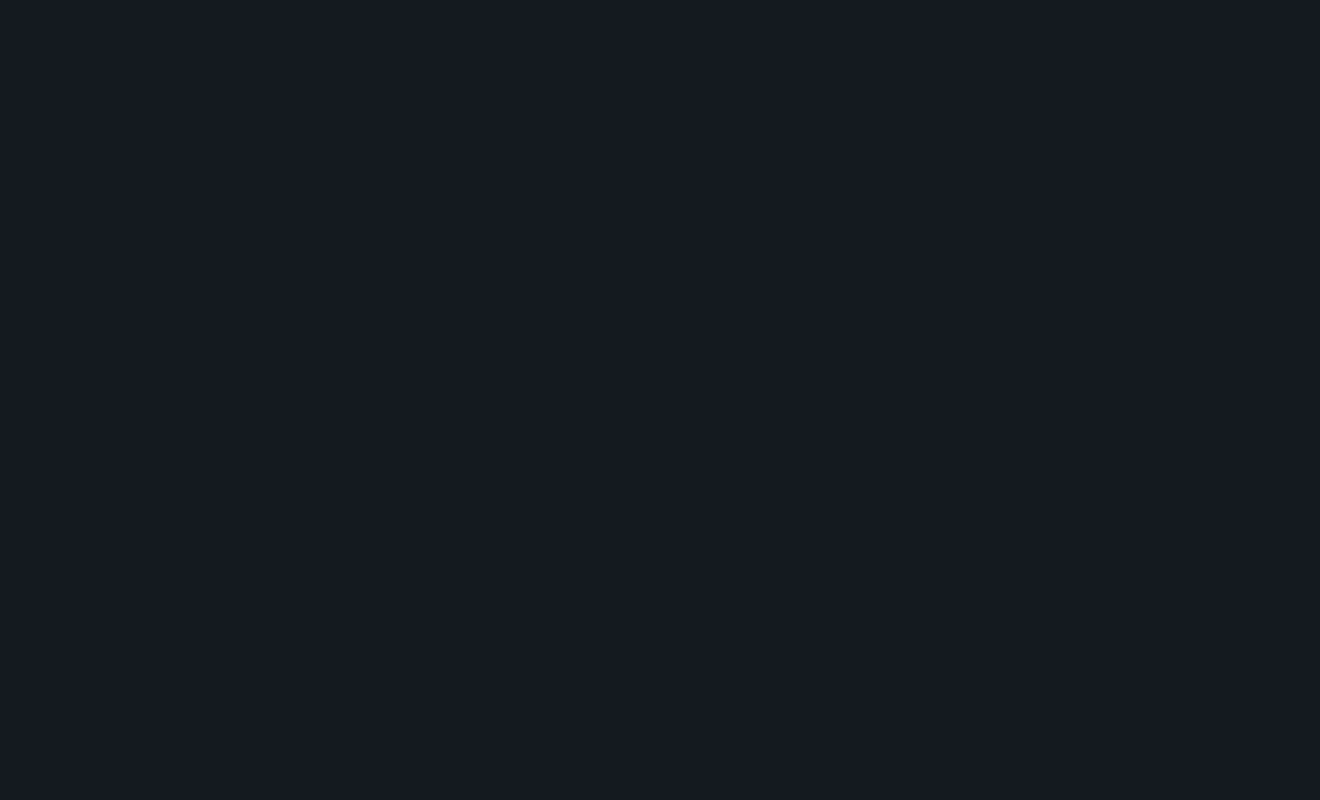
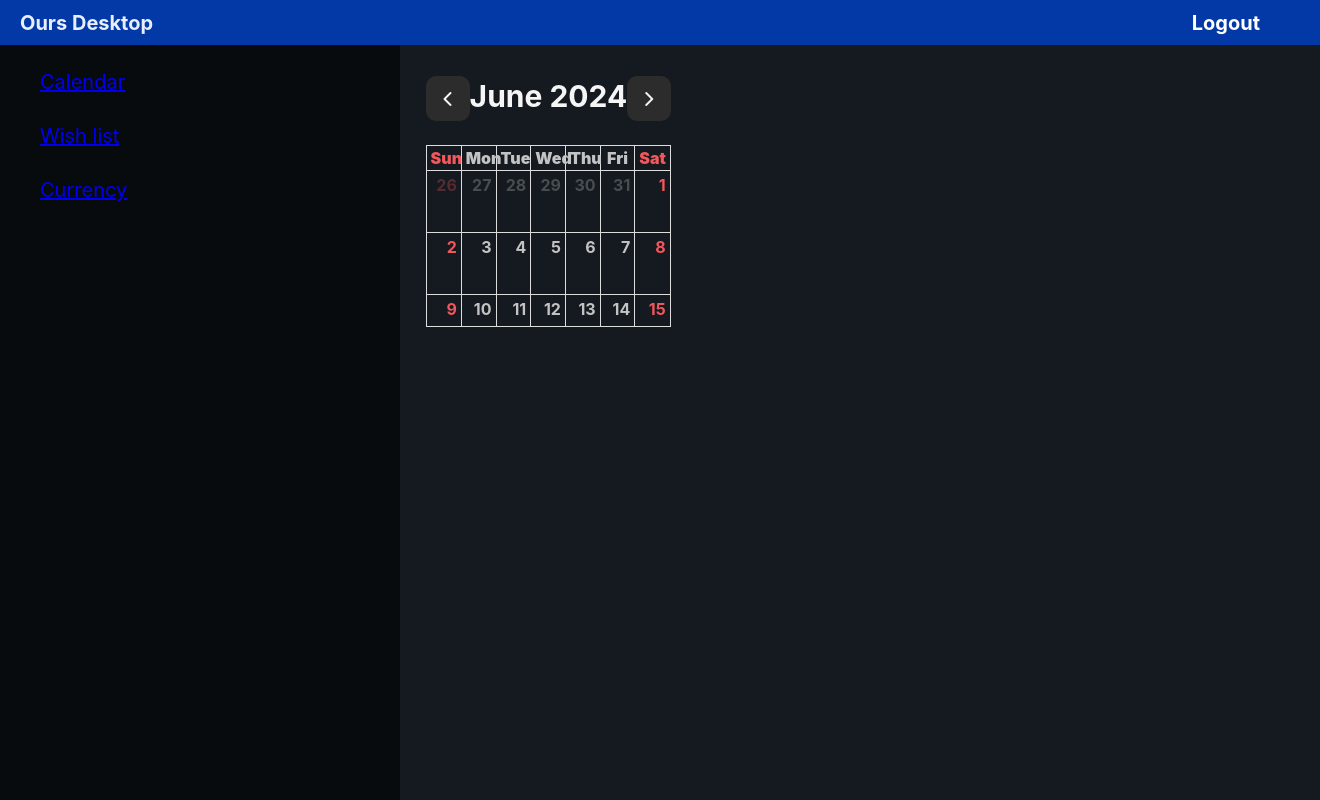
Before and after one commit to ahnGlenn/schedule, a React (Create React App) app in the folder src/front/: page /main/calendar in a window 1280 px wide. Before the commit this address had no page. Shown: the whole page, 1320 px wide, since content can reach past the window. Built offline with nearby package versions, Linux system fonts and the light colour scheme; no server answers.

Commit message:
dev : 레프트 메뉴 클릭 시 페이지 이동

```diff
--- a/src/front/src/App.js
+++ b/src/front/src/App.js
@@ -6,18 +6,19 @@ import { BrowserRouter as Router, Route, Routes } from 'react-router-dom';
 
 import LoginPage from './pages/Login/LoginPage'
 import MainPage from "./pages/Main/MainPage";
+import Calendar from "./pages/Main/calendar";
 
 function App() {
   return (
     /*<Provider store={store} >*/
       <div className="App">
-        <Router>
-          <Routes>
-            <Route path="/" element={<LoginPage />} />
-            <Route path="/LoginPage" element={<LoginPage />} />
-            <Route path="/MainPage" element={<MainPage />} />
-          </Routes>
-        </Router>
+          <Router>
+              <Routes>
+                  <Route path="/" element={<LoginPage />} />
+                  <Route path="/login" element={<LoginPage />} />
+                  <Route path="/main/*" element={<MainPage />} />
+              </Routes>
+          </Router>
       </div>
     /*</Provider>*/
   );
--- a/src/front/src/pages/Login/LoginPage.css
+++ b/src/front/src/pages/Login/LoginPage.css
@@ -171,9 +171,7 @@ body {
 
     margin-bottom: 30px;
 }
-.nav-menu ul li:hover {
-    color: #fff;
-}
+
 .contentCp {
     flex: 1;
     display: flex; /* 나머지 컴포넌트를 가로로 배치 */
--- a/src/front/src/pages/Login/LoginPage.js
+++ b/src/front/src/pages/Login/LoginPage.js
@@ -28,7 +28,7 @@ function LoginPage() {
 
             // 서버에서 "LOGIN_SUCCESS"를 받았을 때 페이지 이동
             if (loginApi.data === 'LOGIN_SUCCESS') {
-                navigate('/MainPage');
+                navigate('/main/calendar');
             } else {
                 alert("Not exist login Information.");
             }
--- a/src/front/src/pages/Main/MainPage.js
+++ b/src/front/src/pages/Main/MainPage.js
@@ -4,7 +4,7 @@ import React, {useEffect, useState} from "react";
 import Currency from "../../components/Currency/Currency";
 import Map from "../Main/map";
 import LeftMenu from "./left";
-
+import { Routes, Route } from 'react-router-dom';
 /********************************
  MainPage after success login
  ********************************/
@@ -74,21 +74,16 @@ function MainPage() {
                     <LeftMenu/>
                 </div>
                 <div className="contentCp">
-                    <div className="calendarCp">
-                        <div className="inner_calendarCp">
-                            <Calendar scheduleData={scheduleData} fetchScheduleData={fetchScheduleData}/>
-                        </div>
-                    </div>
-                    <div className="mapCp">
-                        <Map wishListData={wishListData} fetchWishListData={fetchWishListData}/>
-                    </div>
-                    <div className="exRateCp">
-                        <Currency/>
-                    </div>
+                    <Routes>
+                        <Route path="calendar" element={<Calendar scheduleData={scheduleData} fetchScheduleData={fetchScheduleData} />} />
+                        <Route path="map" element={<Map wishListData={wishListData} fetchWishListData={fetchWishListData} />} />
+                        <Route path="currency" element={<Currency />} />
+                        {/* Add other routes here as needed */}
+                    </Routes>
                 </div>
             </div>
         </div>
     );
 }
 
-export default MainPage
+export default MainPage;
--- a/src/front/src/pages/Main/left.jsx
+++ b/src/front/src/pages/Main/left.jsx
@@ -1,32 +1,30 @@
 import { Link, useNavigate } from 'react-router-dom';
+import Calendar from "./calendar";
 
-function LeftMenu(){
-
-    const navigate = useNavigate(); // useNavigate 훅 사용
-
-    // -----------------------------
-    // logout
-    // -----------------------------
+function LeftMenu() {
     const handleLogout = () => {
-        alert("are you sure?");
+        alert("Are you sure?");
     }
 
-    return(
+    const navigate = useNavigate();
+    const handleRefreshPage = (event) => {
+    // 아래 새로고침 안하고 일반 링크태그로 이동시 map api중복호출이므로 새로고침 안할 시 지도안보임.
+        event.preventDefault(); // 링크의 기본 동작(페이지 이동)을 막습니다.
+        navigate('/main/map', { replace: true }); // '/main/map' 경로로 이동합니다.
+        window.location.reload(); // 페이지를 새로고침합니다.
+    };
+
+    return (
         <div className="main_leftMenu">
             <nav className="nav-menu">
                 <ul>
-                    <li>Calendar</li>
-                    <li>Wish list</li>
-                    <li>Utils</li>
-                    <li>Photo</li>
-                    <li>Video</li>
+                    <li><Link to="/main/calendar">Calendar</Link></li>
+                    <li><Link to="/main/map" onClick={handleRefreshPage}>Wish list</Link></li>
+                    <li><Link to="/main/currency">Currency</Link></li>
                 </ul>
             </nav>
-            <div className="logout">
-                <Link to="/LoginPage">Logout-in</Link>
-            </div>
         </div>
-    )
+    );
 }
 
 export default LeftMenu;
--- a/src/front/src/pages/Main/map.js
+++ b/src/front/src/pages/Main/map.js
@@ -1,7 +1,12 @@
-import React, { useCallback, useRef, useState } from "react";
+import React, { useCallback, useRef, useState, useEffect } from "react";
 import { GoogleMap, LoadScript, StandaloneSearchBox, Marker } from '@react-google-maps/api';
 import Modal from "react-modal";
 import axios from "axios";
+
+// -----------------------------
+// .env에서 GOOGLE_MAP_API_KEY 호출
+// -----------------------------
+const googleMapApiKey = process.env.REACT_APP_GOOGLE_MAP_API_KEY;
 
 function Map({wishListData, fetchWishListData}) {
     const mapRef = useRef(null);
@@ -224,11 +229,6 @@ function Map({wishListData, fetchWishListData}) {
             backgroundColor: 'rgba(0, 0, 0, 0.75)'}
     };
 
-    // -----------------------------
-    // .env에서 GOOGLE_MAP_API_KEY 호출
-    // -----------------------------
-    const googleMapApiKey = process.env.REACT_APP_GOOGLE_MAP_API_KEY;
-
     return (
         <LoadScript googleMapsApiKey={googleMapApiKey} libraries={["places"]}>
             <div className="mapCp2">
```
